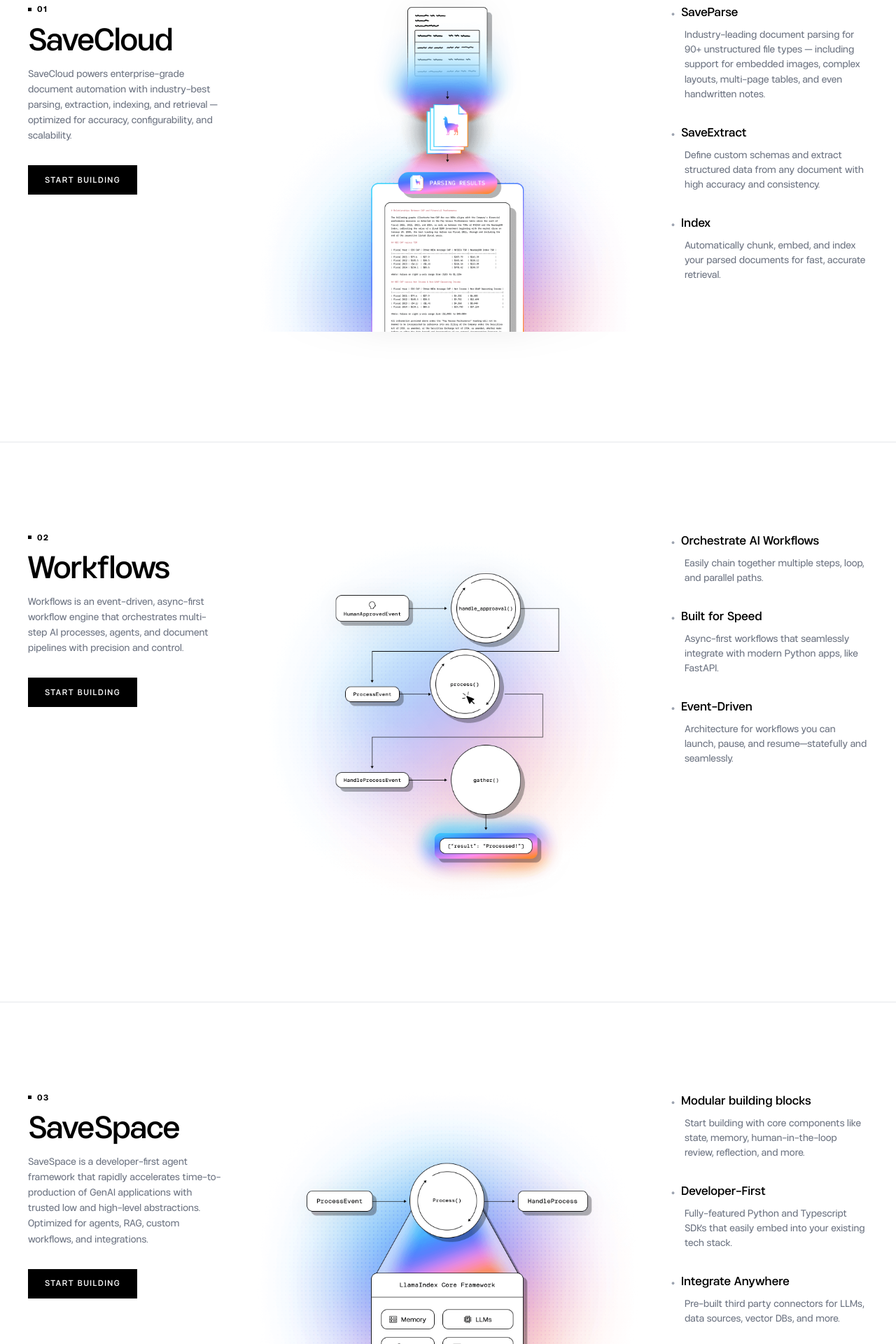
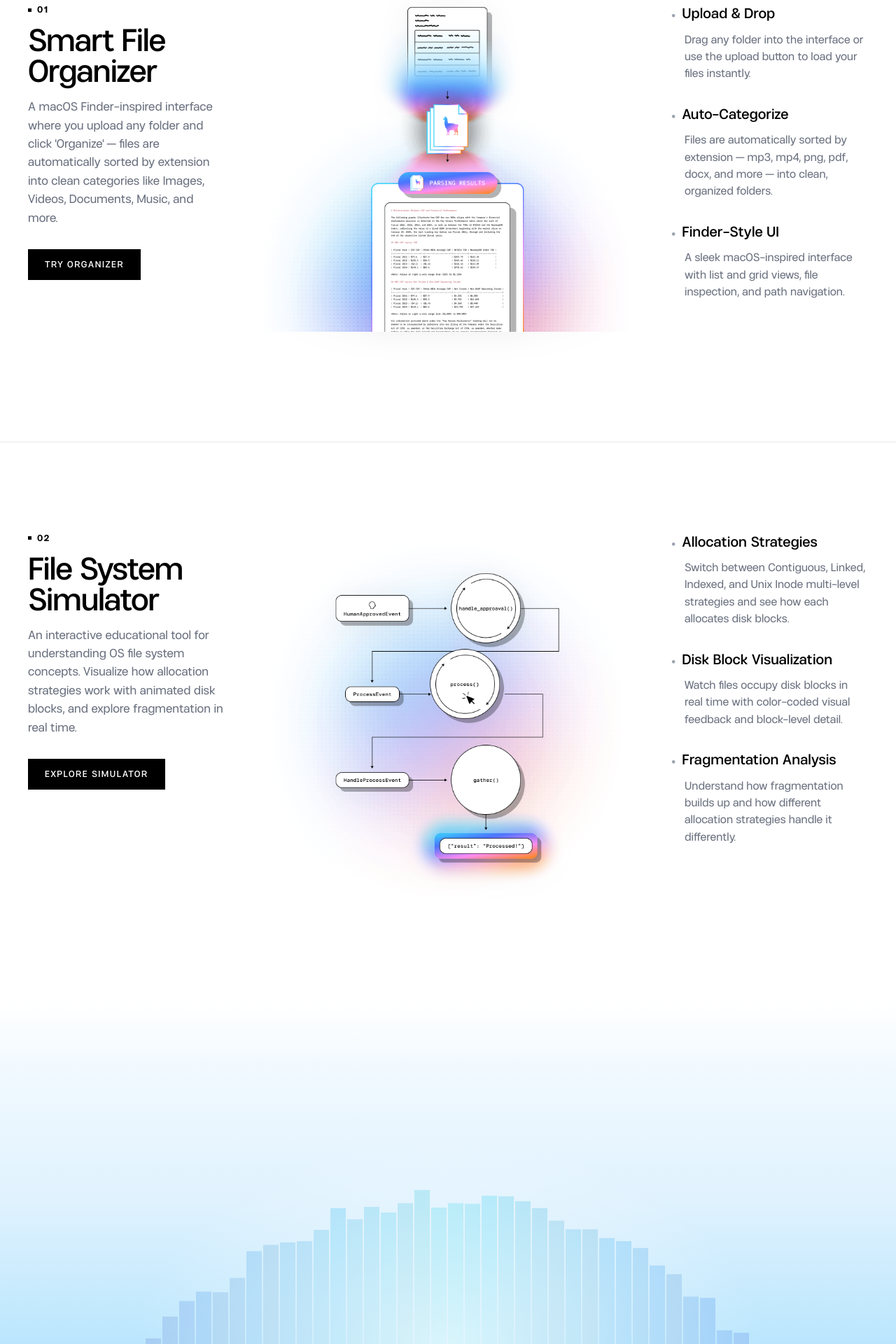
Before and after one commit to Adi-gitX/savespace, a React (Vite) app: page / in a window 1280 px wide. Shown: the part 1900-3820 px from the top of the page at 70% size. Built offline with nearby package versions, Linux system fonts and the light colour scheme; the HTML template or start-up script is replaced by a standard one.

Commit message:
updated process flow

```diff
--- a/src/components/landing/ProcessFlow.tsx
+++ b/src/components/landing/ProcessFlow.tsx
@@ -1,158 +1,140 @@
 import { useRef } from "react";
 import { motion, useScroll, useTransform } from "framer-motion";
+import { Link } from "react-router-dom";
 
-/* ───────── Product Data ───────── */
-interface ProductData {
+
+interface FeatureData {
     number: string;
     title: string;
     description: string;
     image: string;
     buttonLabel: string;
+    buttonLink: string;
     bullets: { title: string; desc: string }[];
 }
 
-const products: ProductData[] = [
+const features: FeatureData[] = [
     {
         number: "01",
-        title: "SaveCloud",
+        title: "Smart File Organizer",
         description:
-            "SaveCloud powers enterprise-grade document automation with industry-best parsing, extraction, indexing, and retrieval — optimized for accuracy, configurability, and scalability.",
+            "A macOS Finder-inspired interface where you upload any folder and click 'Organize' — files are automatically sorted by extension into clean categories like Images, Videos, Documents, Music, and more.",
         image: "/assets/imgi_24_07766393ac8f2f199ac50a29f15d97082b17272d-1616x1360.png",
-        buttonLabel: "START BUILDING",
+        buttonLabel: "TRY ORGANIZER",
+        buttonLink: "/finder",
         bullets: [
             {
-                title: "SaveParse",
-                desc: "Industry-leading document parsing for 90+ unstructured file types — including support for embedded images, complex layouts, multi-page tables, and even handwritten notes.",
+                title: "Upload & Drop",
+                desc: "Drag any folder into the interface or use the upload button to load your files instantly.",
             },
             {
-                title: "SaveExtract",
-                desc: "Define custom schemas and extract structured data from any document with high accuracy and consistency.",
+                title: "Auto-Categorize",
+                desc: "Files are automatically sorted by extension — mp3, mp4, png, pdf, docx, and more — into clean, organized folders.",
             },
             {
-                title: "Index",
-                desc: "Automatically chunk, embed, and index your parsed documents for fast, accurate retrieval.",
+                title: "Finder-Style UI",
+                desc: "A sleek macOS-inspired interface with list and grid views, file inspection, and path navigation.",
             },
         ],
     },
     {
         number: "02",
-        title: "Workflows",
+        title: "File System Simulator",
         description:
-            "Workflows is an event-driven, async-first workflow engine that orchestrates multi-step AI processes, agents, and document pipelines with precision and control.",
+            "An interactive educational tool for understanding OS file system concepts. Visualize how allocation strategies work with animated disk blocks, and explore fragmentation in real time.",
         image: "/assets/imgi_27_0586db759cc7b58bf1dc1634803ead8675ec6ed9-1616x1616.png",
-        buttonLabel: "START BUILDING",
+        buttonLabel: "EXPLORE SIMULATOR",
+        buttonLink: "/visualization",
         bullets: [
             {
-                title: "Orchestrate AI Workflows",
-                desc: "Easily chain together multiple steps, loop, and parallel paths.",
+                title: "Allocation Strategies",
+                desc: "Switch between Contiguous, Linked, Indexed, and Unix Inode multi-level strategies and see how each allocates disk blocks.",
             },
             {
-                title: "Built for Speed",
-                desc: "Async-first workflows that seamlessly integrate with modern Python apps, like FastAPI.",
+                title: "Disk Block Visualization",
+                desc: "Watch files occupy disk blocks in real time with color-coded visual feedback and block-level detail.",
             },
             {
-                title: "Event-Driven",
-                desc: "Architecture for workflows you can launch, pause, and resume—statefully and seamlessly.",
-            },
-        ],
-    },
-    {
-        number: "03",
-        title: "SaveSpace",
-        description:
-            "SaveSpace is a developer-first agent framework that rapidly accelerates time-to-production of GenAI applications with trusted low and high-level abstractions. Optimized for agents, RAG, custom workflows, and integrations.",
-        image: "/assets/imgi_28_b56f30bb1df5c39ff007ec16c9af133d629148a6-1616x1616.png",
-        buttonLabel: "START BUILDING",
-        bullets: [
-            {
-                title: "Modular building blocks",
-                desc: "Start building with core components like state, memory, human-in-the-loop review, reflection, and more.",
-            },
-            {
-                title: "Developer-First",
-                desc: "Fully-featured Python and Typescript SDKs that easily embed into your existing tech stack.",
-            },
-            {
-                title: "Integrate Anywhere",
-                desc: "Pre-built third party connectors for LLMs, data sources, vector DBs, and more.",
+                title: "Fragmentation Analysis",
+                desc: "Understand how fragmentation builds up and how different allocation strategies handle it differently.",
             },
         ],
     },
 ];
 
-/* ───────── Single Sticky Product Card ───────── */
-const StickyProductCard = ({ product, index }: { product: ProductData; index: number }) => {
+
+const FeatureCard = ({ feature, index, sticky }: { feature: FeatureData; index: number; sticky: boolean }) => {
     return (
         <div
-            className="sticky h-screen w-full bg-white flex items-center"
-            style={{
-                top: "90px",
-                zIndex: 10 + index,
-                borderTop: "1px solid #e5e7eb",
-            }}
+            className={sticky ? "sticky h-screen w-full bg-white flex items-center" : "relative w-full bg-white py-14 sm:py-16"}
+            style={sticky
+                ? { top: "90px", zIndex: 10 + index, borderTop: "1px solid #e5e7eb" }
+                : { borderTop: "1px solid #e5e7eb" }}
         >
-            <div className="w-full" style={{ padding: "0 40px" }}>
+            <div className="w-full px-4 sm:px-6 lg:px-10">
                 <div className="grid grid-cols-1 lg:grid-cols-12 gap-8 lg:gap-6 items-start max-w-[1400px] mx-auto">
-                    {/* Left Column: Number + Title + Description + Button */}
+
                     <div className="lg:col-span-3 flex flex-col justify-start pt-4">
                         <span
-                            className="inline-flex items-center gap-2 text-[11px] font-bold text-black uppercase block mb-3"
+                            className="inline-flex items-center gap-2 text-[12px] font-bold text-black uppercase block mb-3"
                             style={{ letterSpacing: "1.5px" }}
                         >
                             <span className="w-[5px] h-[5px] bg-black inline-block" />
-                            {product.number}
+                            {feature.number}
                         </span>
                         <h3
                             style={{
-                                fontSize: "42px",
+                                fontSize: "clamp(2rem, 5vw, 2.625rem)",
                                 fontWeight: 500,
-                                letterSpacing: "-1.2px",
+                                letterSpacing: "-0.03em",
                                 lineHeight: "1.05",
                                 color: "#000",
                                 marginBottom: "16px",
                             }}
                         >
-                            {product.title}
+                            {feature.title}
                         </h3>
                         <p
-                            className="text-[13px] leading-[1.7] mb-8"
+                            className="text-[16px] leading-[1.65] mb-8"
                             style={{ color: "#6b7280", maxWidth: "280px" }}
                         >
-                            {product.description}
+                            {feature.description}
                         </p>
+                        <Link to={feature.buttonLink}>
                             <button
-                            className="text-[11px] font-medium text-white uppercase bg-black hover:bg-gray-800 transition-all inline-flex items-center justify-center self-start cursor-pointer"
+                                className="text-[12px] font-medium text-white uppercase bg-black hover:bg-gray-800 transition-all inline-flex items-center justify-center self-start cursor-pointer"
                                 style={{
                                     letterSpacing: "1.5px",
                                     padding: "12px 24px",
-                                height: "42px",
+                                    height: "44px",
                                 }}
                             >
-                            {product.buttonLabel}
+                                {feature.buttonLabel}
                             </button>
+                        </Link>
                     </div>
 
-                    {/* Center Column: Product Image */}
+
                     <div className="lg:col-span-6 flex items-center justify-center">
                         <img
-                            src={product.image}
-                            alt={product.title}
+                            src={feature.image}
+                            alt={feature.title}
                             className="w-full max-w-xl h-auto"
                             style={{ filter: "drop-shadow(0 4px 20px rgba(0,0,0,0.06))" }}
                         />
                     </div>
 
-                    {/* Right Column: Bullet Points */}
+
                     <div className="lg:col-span-3 flex flex-col gap-8 pt-4">
-                        {product.bullets.map((b, i) => (
+                        {feature.bullets.map((b, i) => (
                             <div key={i}>
                                 <h4
-                                    className="text-[16px] font-medium text-black mb-2 flex items-start gap-2"
+                                    className="text-[19px] font-medium text-black mb-2 flex items-start gap-2"
                                 >
                                     <span className="text-gray-400 mt-0.5">•</span>
                                     {b.title}
                                 </h4>
-                                <p className="text-[13px] leading-relaxed pl-5" style={{ color: "#6b7280" }}>
+                                <p className="text-[15px] leading-relaxed pl-5" style={{ color: "#6b7280" }}>
                                     {b.desc}
                                 </p>
                             </div>
@@ -164,7 +146,7 @@ const StickyProductCard = ({ product, index }: { product: ProductData; index: nu
     );
 };
 
-/* ───────── Main Export ───────── */
+
 export const ProcessFlow = () => {
     const sectionRef = useRef<HTMLDivElement>(null);
     const { scrollYProgress } = useScroll({
@@ -172,17 +154,16 @@ export const ProcessFlow = () => {
         offset: ["start start", "end end"],
     });
 
-    // Animate header opacity based on scroll
     const headerOpacity = useTransform(scrollYProgress, [0, 0.08], [1, 0]);
     const headerY = useTransform(scrollYProgress, [0, 0.08], [0, -40]);
 
     return (
         <section ref={sectionRef} className="relative bg-white">
-            {/* Section Header — fades out as you scroll into cards */}
-            <div className="relative" style={{ padding: "0 40px" }}>
+
+            <div className="relative px-4 sm:px-6 lg:px-10">
                 <motion.div
                     style={{ opacity: headerOpacity, y: headerY }}
-                    className="text-center py-24"
+                    className="text-center py-20 sm:py-24"
                 >
                     <span
                         className="inline-flex items-center gap-2 text-[11px] font-bold text-black uppercase mb-5"
@@ -200,17 +181,23 @@ export const ProcessFlow = () => {
                             color: "#000",
                         }}
                     >
-                        From document chaos
+                        Two powerful tools,
                         <br />
-                        to intelligent automation
+                        one platform
                     </h2>
                 </motion.div>
             </div>
 
-            {/* Sticky cards container — each card is 100vh, total 300vh */}
-            <div style={{ height: `${products.length * 100}vh` }}>
-                {products.map((product, idx) => (
-                    <StickyProductCard key={idx} product={product} index={idx} />
+
+            <div className="lg:hidden">
+                {features.map((feature, idx) => (
+                    <FeatureCard key={idx} feature={feature} index={idx} sticky={false} />
+                ))}
+            </div>
+
+            <div className="hidden lg:block" style={{ height: `${features.length * 100}vh` }}>
+                {features.map((feature, idx) => (
+                    <FeatureCard key={idx} feature={feature} index={idx} sticky={true} />
                 ))}
             </div>
         </section>
```
Lines whose indentation alone changed are shown as unchanged.
